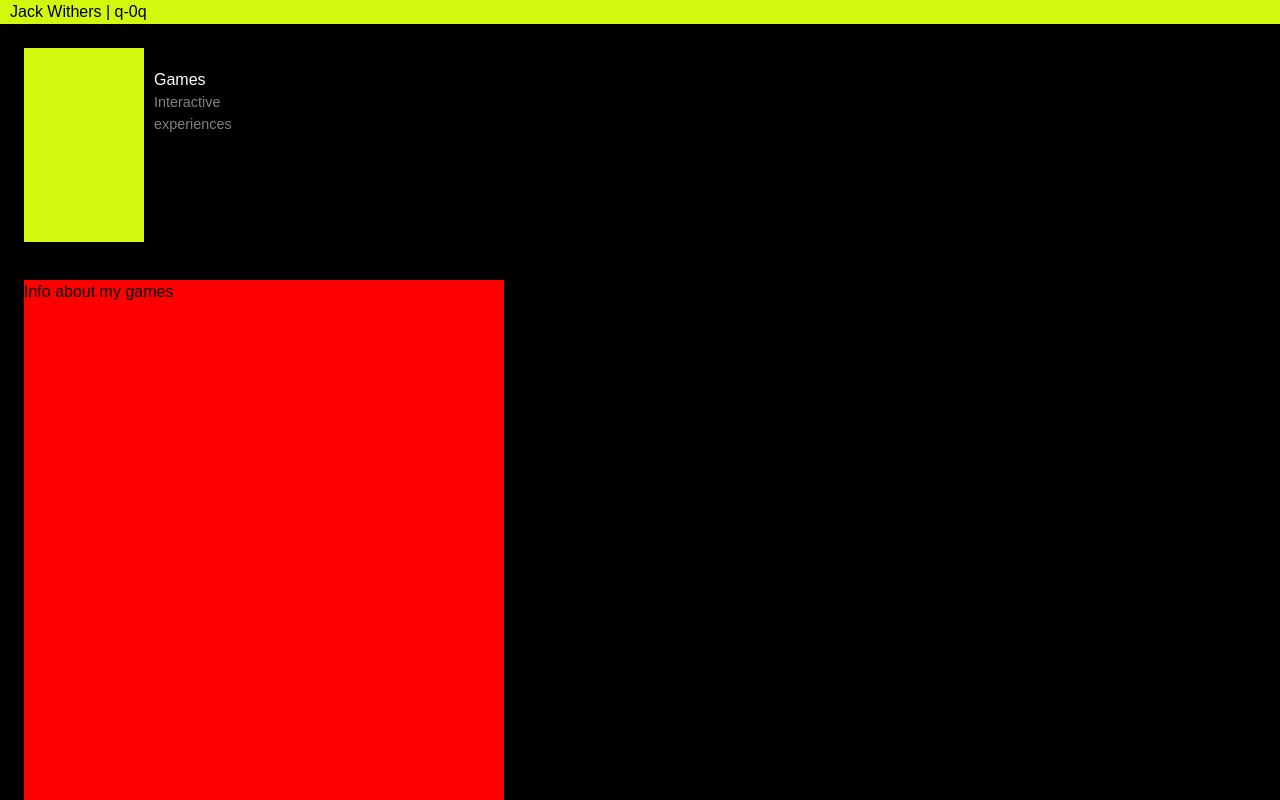
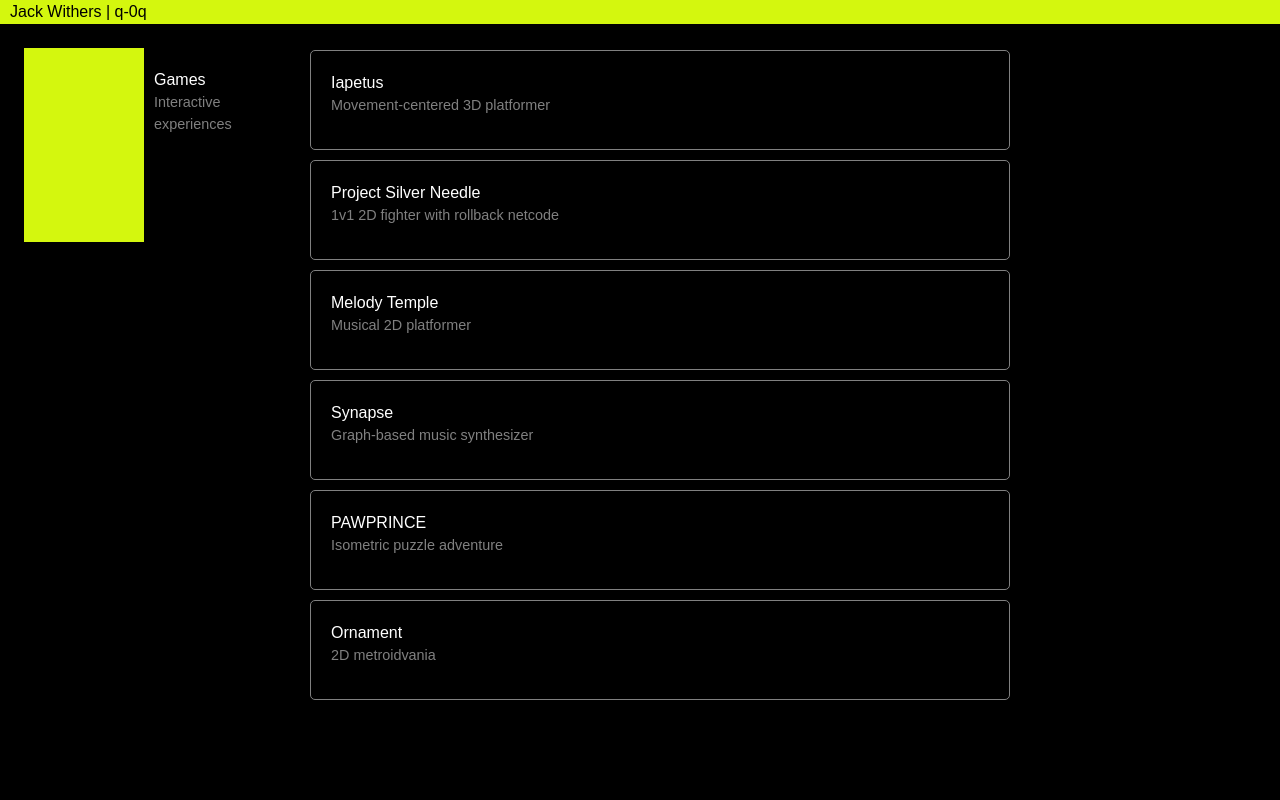
Before and after one commit to q-0q/website, a Next.js app: page /games in a window 1280 px wide. Shown: the top 800 px of the page. Built offline with nearby package versions, Linux system fonts and the light colour scheme.

Commit message:
feat: game items

```diff
--- a/app/games/page.tsx
+++ b/app/games/page.tsx
@@ -1,10 +1,23 @@
 "use client"
 
+import GameListItem from "@/component/game-list-item";
 import Menu from "@/component/menu";
+import { gameItems } from "@/data/games-data";
 import Image from "next/image";
 import { useState, type CSSProperties } from "react";
 
 
 export default function Games() {
-  return <p> Info about my games </p>;
+  return (
+    <>
+          {gameItems.map((item, i) => (
+            <GameListItem
+              key={i}
+              title={item.title}
+              description={item.description}
+              slug={item.slug}
+            />
+          ))}
+    </>
+  );
 }
--- a/app/globals.css
+++ b/app/globals.css
@@ -39,3 +39,23 @@ body {
 :root {
   --brand-color: #d4f70e;
 }
+
+.subpage {
+  color: black;
+  opacity: 0;
+  position: absolute;
+  z-index: -1;
+
+  width: 700px;
+  top: calc(var(--vh, 1vh) * 5);
+  left: 300px;
+}
+
+/* Example breakpoint for smaller screens */
+@media (max-width: 768px) {
+  .subpage {
+    width: 90vw;
+    top: 20vh;
+    left: 5vw;
+  }
+}
--- /dev/null
+++ b/component/game-list-item.tsx
@@ -0,0 +1,45 @@
+import { CSSProperties } from "react";
+
+type GameListItemProps = {
+  title: string;
+  description: string;
+  slug: string;
+};
+
+export default function GameListItem( {title, description, slug} : GameListItemProps) {
+  return (
+    <div style={styles.container}>
+      <p style={styles.title}>{title}</p>
+      <p style={styles.description}>{description}</p>
+    </div>
+  );
+}
+
+const styles: {
+  container: CSSProperties;
+  title: CSSProperties;
+  description: CSSProperties;
+} = {
+  container: {
+    width: "100%",
+    height: "100px",
+    borderColor: "gray",
+    borderWidth: "1px",
+    borderRadius: "5px",
+    display: "flex",
+    flexDirection: "column",
+    // background: "red",
+    padding: "20px",
+    margin: "10px",
+  },
+  title: {
+    // paddingTop: "20px",
+    // paddingLeft: "10px",
+    // maxWidth: "30%",
+    color: "white",
+  },
+  description: {
+    color: "gray",
+    fontSize: "0.9rem",
+  },
+};
--- a/component/menu-item.tsx
+++ b/component/menu-item.tsx
@@ -343,7 +343,7 @@ export default function MenuItem({ index, title, description, slug }: MenuItemPr
           scale: 1,
           x: computeOpenXDestination(index),
           y: 0,
-          duration: 0.1,
+        //   duration: 0.1,
         });
     }
 }
--- a/component/subpage.tsx
+++ b/component/subpage.tsx
@@ -31,21 +31,8 @@ export default function Subpage({ children } : SubpageProps ) {
   }, [menuState])
 
   return (
-    <div style={styles.subpage} ref={ref}>
+    <div className="subpage" ref={ref}>
       { children }
     </div>
   );
 }
-
-const styles: { subpage: CSSProperties } = {
-  subpage: {
-    background: "red",
-    color: "black",
-    height: "1600px",
-    width: "calc(var(--vh, 1vh) * 60)",
-    position: "absolute",
-    top: "calc(var(--vh, 1vh) * 35)",
-    left: "calc(var(--vh, 1vh) * 3)",
-    zIndex: -1,
-  },
-};
--- /dev/null
+++ b/data/games-data.ts
@@ -0,0 +1,61 @@
+// @/data/menu-data.ts
+
+export interface GameItemData {
+  title: string;
+  description: string;
+  slug: string;
+  contributions: string;
+  playUrl: string;
+  engine: string;
+}
+
+export const gameItems: GameItemData[] = [
+  {
+    title: "Iapetus",
+    description: "Movement-centered 3D platformer",
+    slug: "/iapetus",
+    contributions: "Everything",
+    playUrl: "",
+    engine: "Unity",
+  },
+  {
+    title: "Project Silver Needle",
+    description: "1v1 2D fighter with rollback netcode",
+    slug: "/project-silver-needle",
+    contributions: "Everything",
+    playUrl: "",
+    engine: "Unity",
+  },
+  {
+    title: "Melody Temple",
+    description: "Musical 2D platformer",
+    slug: "/melody-temple",
+    contributions: "Everything",
+    playUrl: "",
+    engine: "Godot",
+  },
+  {
+    title: "Synapse",
+    description: "Graph-based music synthesizer",
+    slug: "/synapse",
+    contributions: "Everything",
+    playUrl: "",
+    engine: "Unity",
+  },
+  {
+    title: "PAWPRINCE",
+    description: "Isometric puzzle adventure",
+    slug: "/pawprince",
+    contributions: "Everything",
+    playUrl: "",
+    engine: "Unity",
+  },
+  {
+    title: "Ornament",
+    description: "2D metroidvania",
+    slug: "/ornament",
+    contributions: "Everything",
+    playUrl: "",
+    engine: "Godot",
+  },
+];
```
